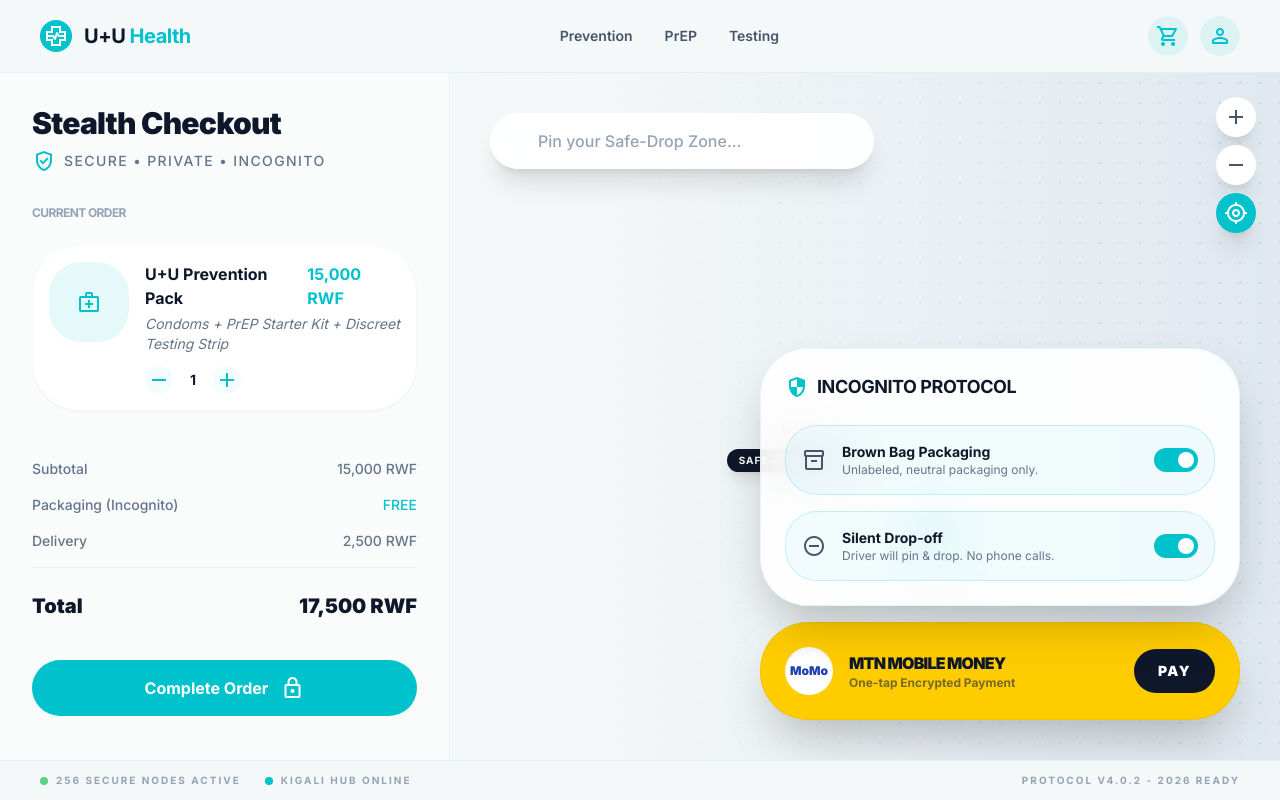
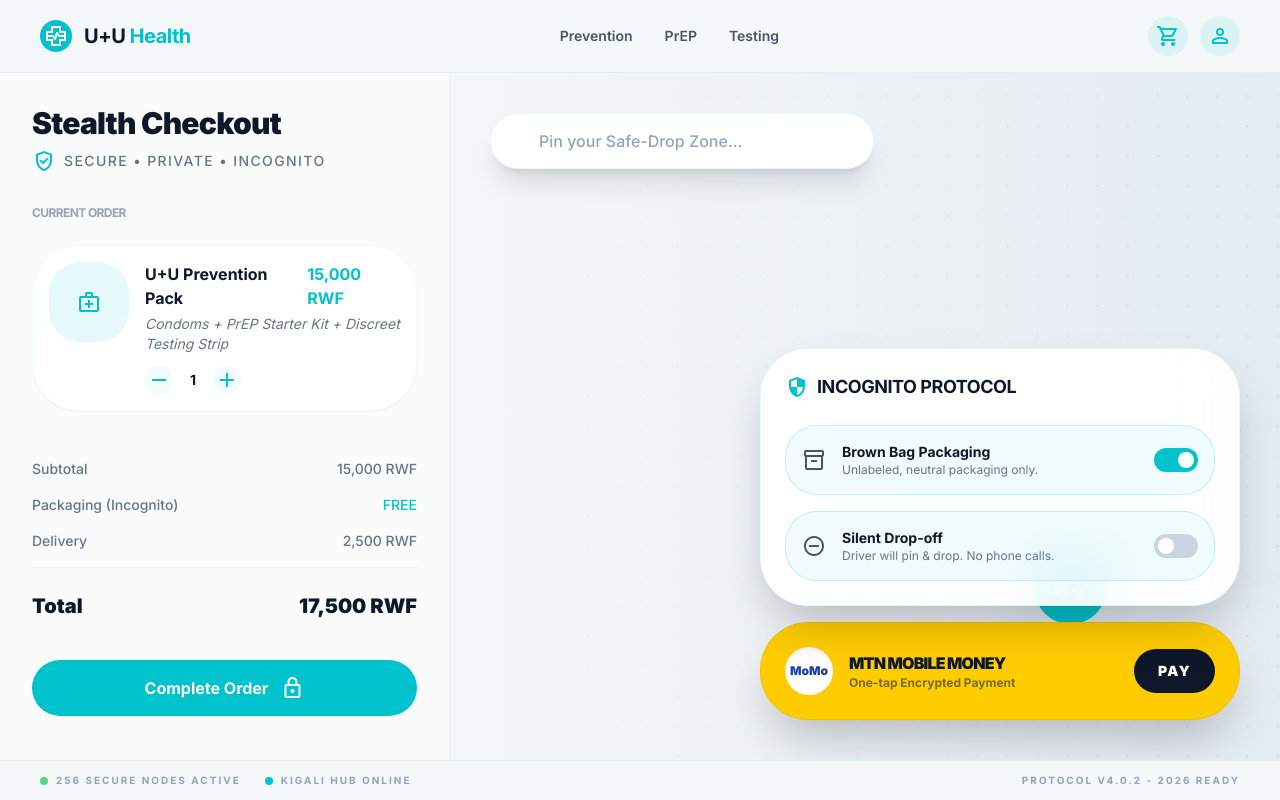
Before and after one commit to david-ac1/U-U, a Next.js app: page /checkout in a window 1280 px wide. Built offline with nearby package versions, Linux system fonts and the light colour scheme.

Commit message:
Phase 3: Stealth Checkout & Final Polish

```diff
--- a/src/app/checkout/page.tsx
+++ b/src/app/checkout/page.tsx
@@ -1,7 +1,39 @@
-import React from "react";
+"use client";
+
+import React, { useState } from "react";
 import Link from "next/link";
+import { useAppContext } from "@/context/AppContext";
 
 export default function StealthCheckout() {
+    const { cartCount, addToCart } = useAppContext();
+    const [localCount, setLocalCount] = useState(1);
+    const [incognito, setIncognito] = useState(true);
+    const [silentDrop, setSilentDrop] = useState(false);
+
+    // Map States
+    const [mapCenter, setMapCenter] = useState({ x: 50, y: 50 });
+    const [pinLocation, setPinLocation] = useState<{ x: number, y: number } | null>(null);
+    const [searchQuery, setSearchQuery] = useState("");
+
+    const handleIncrement = () => setLocalCount(prev => prev + 1);
+    const handleDecrement = () => setLocalCount(prev => prev > 1 ? prev - 1 : 1);
+    const handleCheckout = () => {
+        addToCart(localCount);
+        // Additional mock checkout logic would go here
+        alert(`Order placed securely with ${incognito ? 'Incognito' : 'Standard'} packaging and ${silentDrop ? 'Silent' : 'Standard'} delivery.`);
+    };
+
+    const handleMoMoPayment = () => {
+        alert("Processing MoMo Payment...\nRedirecting to secure gateway.");
+        setTimeout(() => {
+            alert("Payment Successful!\nSafe-Drop tracking initiated.");
+            // Reset state or redirect in a real app
+        }, 1500);
+    };
+
+    const basePrice = 15000;
+    const delivery = 2500;
+    const total = (basePrice * localCount) + delivery;
     return (
         <div className="relative flex min-h-screen w-full flex-col overflow-x-hidden bg-background-light dark:bg-background-dark text-slate-900 dark:text-slate-100 font-display transition-colors duration-300">
 
@@ -21,8 +53,13 @@
                 </nav>
 
                 <div className="flex items-center gap-3">
-                    <button className="flex items-center justify-center rounded-full size-10 bg-primary/10 text-primary hover:bg-primary hover:text-white transition-all">
+                    <button className="relative flex items-center justify-center rounded-full size-10 bg-primary/10 text-primary hover:bg-primary hover:text-white transition-all">
                         <span className="material-symbols-outlined">shopping_cart</span>
+                        {cartCount > 0 && (
+                            <span className="absolute -top-1 -right-1 size-4 bg-red-500 rounded-full text-[10px] font-bold text-white flex items-center justify-center">
+                                {cartCount}
+                            </span>
+                        )}
                     </button>
                     <button className="flex items-center justify-center rounded-full size-10 bg-primary/10 text-primary hover:bg-primary hover:text-white transition-all">
                         <span className="material-symbols-outlined">person</span>
@@ -53,16 +90,16 @@
                                 <div className="flex-1">
                                     <div className="flex justify-between items-start">
                                         <h4 className="font-bold text-slate-900 dark:text-slate-100">U+U Prevention Pack</h4>
-                                        <span className="font-bold text-primary">15,000 RWF</span>
+                                        <span className="font-bold text-primary">{(basePrice * localCount).toLocaleString()} RWF</span>
                                     </div>
                                     <p className="text-sm text-slate-500 mt-1 italic">Condoms + PrEP Starter Kit + Discreet Testing Strip</p>
 
                                     <div className="mt-3 flex items-center gap-2">
-                                        <button className="size-7 rounded-full bg-primary/5 text-primary flex items-center justify-center hover:bg-primary/20 transition-all">
+                                        <button onClick={handleDecrement} className="size-7 rounded-full bg-primary/5 text-primary flex items-center justify-center hover:bg-primary/20 transition-all">
                                             <span className="material-symbols-outlined text-sm">remove</span>
                                         </button>
-                                        <span className="text-sm font-bold w-6 text-center text-slate-900 dark:text-slate-100">1</span>
-                                        <button className="size-7 rounded-full bg-primary/5 text-primary flex items-center justify-center hover:bg-primary/20 transition-all">
+                                        <span className="text-sm font-bold w-6 text-center text-slate-900 dark:text-slate-100">{localCount}</span>
+                                        <button onClick={handleIncrement} className="size-7 rounded-full bg-primary/5 text-primary flex items-center justify-center hover:bg-primary/20 transition-all">
                                             <span className="material-symbols-outlined text-sm">add</span>
                                         </button>
                                     </div>
@@ -74,53 +111,72 @@
                         <div className="mt-12 space-y-4">
                             <div className="flex justify-between text-sm text-slate-500 font-medium">
                                 <span>Subtotal</span>
-                                <span>15,000 RWF</span>
+                                <span>{(basePrice * localCount).toLocaleString()} RWF</span>
                             </div>
                             <div className="flex justify-between text-sm text-slate-500 font-medium">
                                 <span>Packaging (Incognito)</span>
-                                <span className="text-primary">FREE</span>
+                                <span className="text-primary">{incognito ? "FREE" : "-"}</span>
                             </div>
                             <div className="flex justify-between text-sm text-slate-500 font-medium border-b border-primary/10 pb-4">
                                 <span>Delivery</span>
-                                <span>2,500 RWF</span>
+                                <span>{delivery.toLocaleString()} RWF</span>
                             </div>
                             <div className="flex justify-between text-xl font-black text-slate-900 dark:text-slate-100 pt-2">
                                 <span>Total</span>
-                                <span>17,500 RWF</span>
+                                <span>{total.toLocaleString()} RWF</span>
                             </div>
                         </div>
 
                         {/* Checkout Button */}
-                        <button className="w-full mt-10 bg-primary text-white py-4 rounded-xl font-bold flex items-center justify-center gap-3 hover:shadow-lg hover:shadow-primary/20 transition-all active:scale-[0.98]">
+                        <button
+                            onClick={handleCheckout}
+                            className="w-full mt-10 bg-primary text-white py-4 rounded-xl font-bold flex items-center justify-center gap-3 hover:shadow-lg hover:shadow-primary/20 transition-all active:scale-[0.98]"
+                        >
                             Complete Order <span className="material-symbols-outlined">lock</span>
                         </button>
                     </div>
                 </section>
 
                 {/* Right Column: Map & Stealth Controls */}
-                <section className="flex-1 relative bg-slate-100 dark:bg-slate-900 overflow-hidden">
+                <section className="flex-1 relative bg-slate-100 dark:bg-slate-900 overflow-hidden cursor-crosshair">
                     {/* Map Layer (Placeholder base with styling) */}
-                    <div className="absolute inset-0 z-0 bg-slate-200 dark:bg-slate-800 flex items-center justify-center">
+                    <div
+                        className="absolute inset-0 z-0 bg-slate-200 dark:bg-slate-800 flex items-center justify-center transition-transform duration-1000 ease-out"
+                        style={{ transform: `scale(1.5) translate(${(50 - mapCenter.x)}%, ${(50 - mapCenter.y)}%)` }}
+                        onClick={(e) => {
+                            const rect = e.currentTarget.getBoundingClientRect();
+                            const x = ((e.clientX - rect.left) / rect.width) * 100;
+                            const y = ((e.clientY - rect.top) / rect.height) * 100;
+                            setPinLocation({ x, y });
+                        }}
+                    >
                         {/* Using a placeholder gradient pattern since we don't have the external map image strictly reliable, but we'll simulate the look */}
                         <div className="absolute inset-0 opacity-20" style={{ backgroundImage: "radial-gradient(#00c2cc 1px, transparent 1px)", backgroundSize: "20px 20px" }}></div>
                         <div className="absolute inset-0 bg-primary/5 mix-blend-overlay"></div>
                         <div className="absolute inset-0 map-gradient-overlay hidden md:block"></div>
 
                         {/* Floating Map Controls */}
-                        <div className="absolute top-6 right-6 flex flex-col gap-2">
+                        <div className="absolute top-6 right-6 flex flex-col gap-2 z-20">
                             <button className="size-10 bg-white shadow-xl rounded-full flex items-center justify-center text-slate-600 hover:text-primary transition-colors">
                                 <span className="material-symbols-outlined">add</span>
                             </button>
                             <button className="size-10 bg-white shadow-xl rounded-full flex items-center justify-center text-slate-600 hover:text-primary transition-colors">
                                 <span className="material-symbols-outlined">remove</span>
                             </button>
-                            <button className="size-10 bg-primary text-white shadow-xl rounded-full flex items-center justify-center transition-transform hover:scale-110 active:scale-95">
+                            <button
+                                onClick={(e) => {
+                                    e.stopPropagation();
+                                    setMapCenter({ x: 50, y: 50 });
+                                    setPinLocation({ x: 50, y: 50 });
+                                }}
+                                className="size-10 bg-primary text-white shadow-xl rounded-full flex items-center justify-center transition-transform hover:scale-110 active:scale-95"
+                            >
                                 <span className="material-symbols-outlined">my_location</span>
                             </button>
                         </div>
 
                         {/* Delivery Tracker Visual */}
-                        <div className="absolute bottom-1/4 right-1/3 flex flex-col items-center">
+                        <div className="absolute bottom-1/4 right-1/4 flex flex-col items-center pointer-events-none transition-all duration-[3000ms]" style={{ transform: pinLocation ? `translate(${(50 - pinLocation.x) * 2}px, ${(50 - pinLocation.y) * 2}px)` : 'none' }}>
                             <div className="relative">
                                 <div className="size-12 bg-primary/20 rounded-full animate-ping absolute -inset-0"></div>
                                 <div className="size-12 bg-primary rounded-full shadow-2xl flex items-center justify-center text-white relative">
@@ -133,12 +189,17 @@
                         </div>
 
                         {/* Pinned Drop Zone */}
-                        <div className="absolute top-1/2 left-1/3 flex flex-col items-center">
-                            <div className="size-6 border-4 border-white bg-red-500 rounded-full shadow-xl"></div>
-                            <div className="mt-2 bg-slate-900 text-white px-3 py-1 rounded-full shadow-lg">
-                                <p className="text-[10px] font-bold uppercase tracking-widest">Safe-Drop Zone</p>
+                        {pinLocation && (
+                            <div
+                                className="absolute flex flex-col items-center pointer-events-none transition-all duration-300 transform -translate-x-1/2 -translate-y-1/2"
+                                style={{ top: `${pinLocation.y}%`, left: `${pinLocation.x}%` }}
+                            >
+                                <div className="size-6 border-4 border-white bg-red-500 rounded-full shadow-xl animate-bounce"></div>
+                                <div className="mt-2 bg-slate-900 text-white px-3 py-1 rounded-full shadow-lg">
+                                    <p className="text-[10px] font-bold uppercase tracking-widest">Safe-Drop Zone</p>
+                                </div>
                             </div>
-                        </div>
+                        )}
                     </div>
 
                     {/* Protocol Overlays */}
@@ -159,8 +220,11 @@
                                             <p className="text-xs text-slate-500">Unlabeled, neutral packaging only.</p>
                                         </div>
                                     </div>
-                                    <div className="relative inline-flex h-6 w-11 items-center rounded-full bg-primary cursor-pointer">
-                                        <span className="inline-block h-4 w-4 transform rounded-full bg-white transition translate-x-6"></span>
+                                    <div
+                                        onClick={() => setIncognito(!incognito)}
+                                        className={`relative inline-flex h-6 w-11 items-center rounded-full cursor-pointer transition-colors ${incognito ? 'bg-primary' : 'bg-slate-300'}`}
+                                    >
+                                        <span className={`inline-block h-4 w-4 transform rounded-full bg-white transition ${incognito ? 'translate-x-6' : 'translate-x-1'}`}></span>
                                     </div>
                                 </div>
 
@@ -173,8 +237,11 @@
                                             <p className="text-xs text-slate-500">Driver will pin & drop. No phone calls.</p>
                                         </div>
                                     </div>
-                                    <div className="relative inline-flex h-6 w-11 items-center rounded-full bg-primary cursor-pointer">
-                                        <span className="inline-block h-4 w-4 transform rounded-full bg-white transition translate-x-6"></span>
+                                    <div
+                                        onClick={() => setSilentDrop(!silentDrop)}
+                                        className={`relative inline-flex h-6 w-11 items-center rounded-full cursor-pointer transition-colors ${silentDrop ? 'bg-primary' : 'bg-slate-300'}`}
+                                    >
+                                        <span className={`inline-block h-4 w-4 transform rounded-full bg-white transition ${silentDrop ? 'translate-x-6' : 'translate-x-1'}`}></span>
                                     </div>
                                 </div>
                             </div>
@@ -191,7 +258,10 @@
                                     <p className="text-xs font-bold text-slate-800/60">One-tap Encrypted Payment</p>
                                 </div>
                             </div>
-                            <button className="bg-slate-900 text-white px-6 py-3 rounded-xl font-black text-sm uppercase tracking-widest hover:bg-slate-800 transition-all">
+                            <button
+                                onClick={handleMoMoPayment}
+                                className="bg-slate-900 text-white px-6 py-3 rounded-xl font-black text-sm uppercase tracking-widest hover:bg-slate-800 transition-all active:scale-[0.98]"
+                            >
                                 Pay
                             </button>
                         </div>
@@ -201,7 +271,25 @@
                     <div className="absolute top-10 left-10 right-10 md:right-auto md:w-96 z-10">
                         <div className="relative group">
                             <span className="material-symbols-outlined absolute left-4 top-1/2 -translate-y-1/2 text-primary">location_on</span>
-                            <input className="w-full bg-white/95 backdrop-blur-md border-none rounded-xl h-14 pl-12 pr-4 shadow-xl focus:ring-2 focus:ring-primary text-slate-900 font-medium placeholder:text-slate-400 outline-none" placeholder="Pin your Safe-Drop Zone..." type="text" />
+                            <input
+                                value={searchQuery}
+                                onChange={(e) => setSearchQuery(e.target.value)}
+                                className="w-full bg-white/95 backdrop-blur-md border border-primary/10 rounded-xl h-14 pl-12 pr-4 shadow-xl focus:ring-2 focus:ring-primary text-slate-900 font-medium placeholder:text-slate-400 outline-none transition-all"
+                                placeholder="Pin your Safe-Drop Zone..."
+                                type="text"
+                            />
+                            {searchQuery && (
+                                <button
+                                    onClick={() => {
+                                        setSearchQuery("Kigali Heights Area");
+                                        setPinLocation({ x: 55, y: 45 });
+                                        setMapCenter({ x: 55, y: 45 });
+                                    }}
+                                    className="absolute right-2 top-2 bottom-2 bg-primary/10 text-primary px-4 rounded-lg text-sm font-bold hover:bg-primary hover:text-white transition-colors"
+                                >
+                                    Locate
+                                </button>
+                            )}
                         </div>
                     </div>
                 </section>
--- a/src/app/counselor/page.tsx
+++ b/src/app/counselor/page.tsx
@@ -2,6 +2,7 @@
 
 import React, { useState, useRef, useEffect } from "react";
 import Link from "next/link";
+import { useRouter } from "next/navigation";
 import { useAppContext } from "@/context/AppContext";
 
 type ChatMessage = {
@@ -12,7 +13,8 @@
 };
 
 export default function MusaCounselor() {
-    const { isNidaVerified, nidaAge, activePathway } = useAppContext();
+    const { isNidaVerified, nidaAge, activePathway, clearState } = useAppContext();
+    const router = useRouter();
 
     const initialMessage = activePathway === "crisis"
         ? "I see you are on the Emergency Path. Under Rwanda Law N° 026/2025, you have the legal right to immediate, confidential emergency care (PEP & Contraception). Please describe your situation so I can help."
@@ -279,12 +281,23 @@
                             </p>
                         </div>
 
-                        <div className="flex justify-center gap-4">
-                            <button className="flex items-center gap-2 text-xs font-bold text-primary hover:underline">
+                        <div className="flex justify-center gap-4 mt-8 flex-wrap">
+                            <button className="flex items-center gap-2 text-xs font-bold text-primary hover:underline transition-all">
                                 <span className="material-symbols-outlined text-sm">download</span> Save to Device
                             </button>
-                            <button className="flex items-center gap-2 text-xs font-bold text-primary hover:underline">
+                            <button className="flex items-center gap-2 text-xs font-bold text-primary hover:underline transition-all">
                                 <span className="material-symbols-outlined text-sm">share</span> Share encrypted
+                            </button>
+                            <button
+                                onClick={() => {
+                                    if (confirm("DANGER: This will purge all local session data, chat history, and verification status. Proceed?")) {
+                                        clearState();
+                                        router.push("/");
+                                    }
+                                }}
+                                className="flex items-center gap-2 text-xs font-bold text-red-500 hover:text-red-400 hover:bg-red-500/10 px-3 py-1.5 rounded-full transition-all border border-red-500/20"
+                            >
+                                <span className="material-symbols-outlined text-sm">bomb</span> Self-Destruct
                             </button>
                         </div>
                     </div>
```
